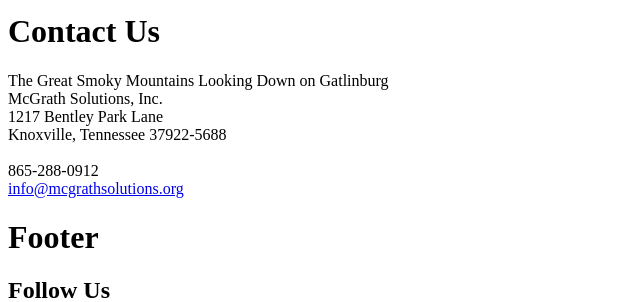
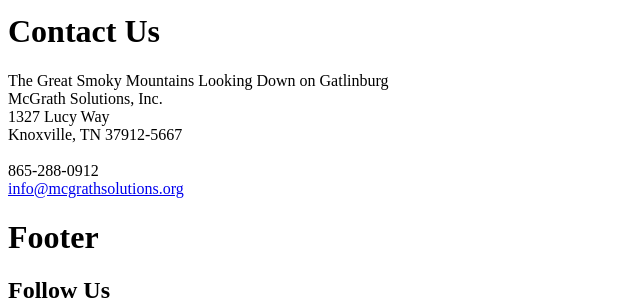
Before and after one commit to McGrath-Solutions/msolutions, a PHP site: template application/views/pages/about-us/contact-us.php in a window 1280 px wide. Shown: the part 629-931 px from the top of the page, without its empty margins (0-640 px from the left). Run offline with PHP 8.4, Linux system fonts and the light colour scheme; the template is opened without the code that fills it, so the values that code supplies are empty; some libraries are stand-ins or nearby versions.

Commit message:
Update contact-us.php
updated address

```diff
--- a/application/views/pages/about-us/contact-us.php
+++ b/application/views/pages/about-us/contact-us.php
@@ -7,8 +7,8 @@
 
 <div id="contact_container1">
     McGrath Solutions, Inc.<br />
-    1217 Bentley Park Lane<br />
-    Knoxville, Tennessee 37922-5688<br />
+    1327 Lucy Way<br />
+    Knoxville, TN 37912-5667<br />
     <br />
     865-288-0912<br />
     <a href="mailto:info@mcgrathsolutions.org">info@mcgrathsolutions.org</a>
```
